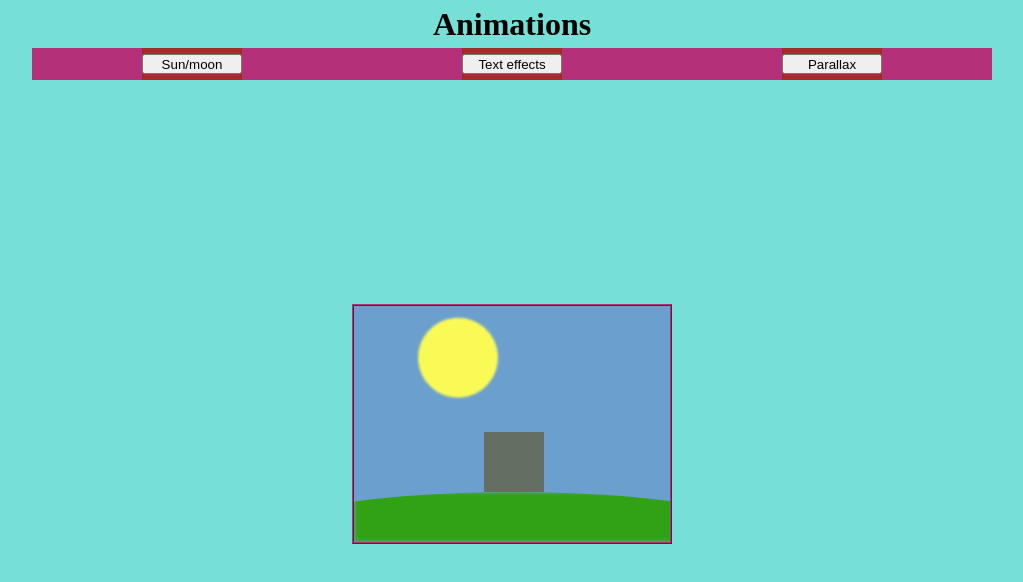
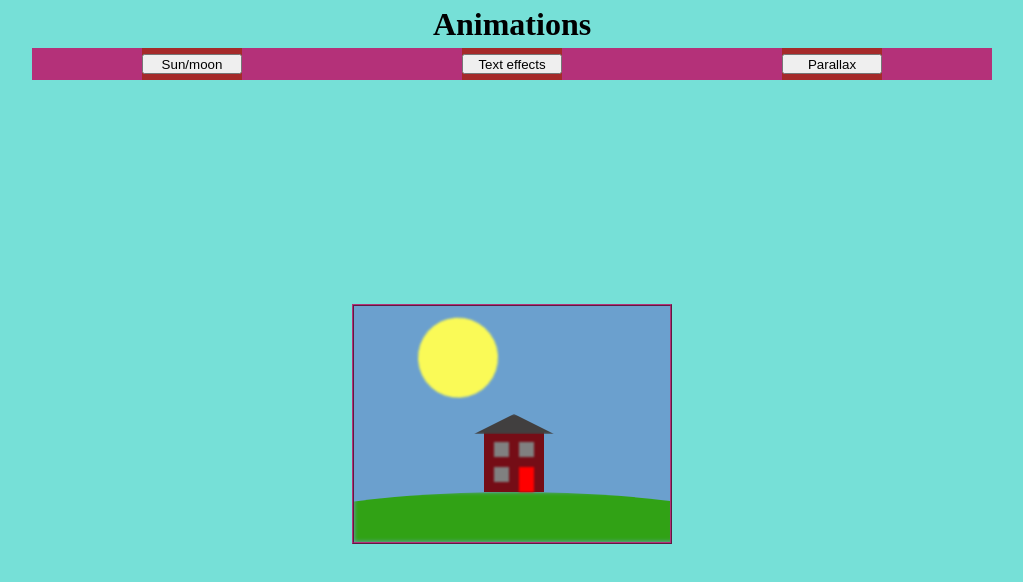
Before and after one commit to Georgie-x/animation-practice, a React (Vite) app: page / in a window 1280 px wide. Shown: the top 582 px of the page, without its empty margins (128-1151 px from the left). Built offline with nearby package versions, Linux system fonts and the light colour scheme.

Commit message:
added windows

```diff
--- a/src/components/animation1.tsx
+++ b/src/components/animation1.tsx
@@ -4,10 +4,12 @@ function Animation1() {
 			<div className='sky'>
 				<div className='sun'></div>
 				<div className='moon'></div>
-				<div className='tower'>
-					<div className='window'></div>
+				<div className='roof'></div>
+				<div className='house'>
+					<div className='window1'></div>
+					<div className='window2'></div>
+					<div className='window3'></div>
 					<div className='door'></div>
-					<div className='roof'></div>
 				</div>
 				<div className='land'></div>
 			</div>
--- a/src/styles/page-layout.css
+++ b/src/styles/page-layout.css
@@ -15,12 +15,13 @@
 	--sky-night-color: hsl(208, 82%, 22%);
 	--land-day-color: hsl(108, 76%, 37%);
 	--land-night-color: hsl(108, 97%, 23%);
-		--tower-day-color: hsl(107, 6%, 43%);
-	--tower-night-color: hsl(111, 9%, 16%);
+	--house-day-color: hsl(355, 80%, 27%);
+	--house-night-color: hsl(351, 86%, 9%);
 	--moon-color: hsl(209, 56%, 91%);
-	--tower-color: hsl(41, 70%, 35%);
 	--window-on-color: white;
 	--window-off-color: grey;
+	--door-color: red;
+	--roof-color: rgb(65, 63, 63);
 }
 
 html {
@@ -65,7 +66,7 @@ ol {
 
 li {
 	display: flex;
-background-color: brown;
+	background-color: brown;
 	justify-content: center;
 	align-items: center;
 }
@@ -84,5 +85,5 @@ button {
 }
 
 .animation.parallax {
-height: 720px;
+	height: 720px;
 }
--- a/src/styles/parallax.css
+++ b/src/styles/parallax.css
@@ -1,42 +1,47 @@
-.snowflake-far {
+.snowflake-layer {
   position: absolute;
   width: 100%;
   height: 100%;
-  background-color: rgba(236, 92, 229, 0.5);
-  background-repeat: repeat-x;
-  animation: drift 60s linear infinite;
+}
+
+.snowflake-far {
+  position: absolute;
+  width: 5px;
+  height: 5px;
+  background-color: white;
+  border-radius: 50%;
+  animation: fall 60s linear infinite;
   z-index: 1;
   opacity: 0.5;
 }
 
 .snowflake-mid {
   position: absolute;
-  width: 100%;
-  height: 100%;
- background-color: rgba(56, 70, 26, 0.5);
-  background-repeat: repeat-x;
-  animation: drift 30s linear infinite;
+  width: 10px;
+  height: 10px;
+  background-color: white;
+  border-radius: 50%;
+  animation: fall 30s linear infinite;
   z-index: 2;
   opacity: 0.7;
 }
 
 .snowflake-near {
   position: absolute;
-  width: 100%;
-  height: 100%;
-  background-color: rgba(196, 27, 27, 0.5);
-  background-repeat: repeat-x;
-  animation: drift 15s linear infinite;
+  width: 20px;
+  height: 20px;
+  background-color: white;
+  border-radius: 50%;
+  animation: fall 15s linear infinite;
   z-index: 3;
   opacity: 0.9;
 }
 
-.building {
-  position: absolute;
-  z-index: 4;
+@keyframes fall {
+  from {
+    transform: translateY(-100px);
+  }
+  to {
+    transform: translateY(720px);
+  }
 }
-
-@keyframes drift {
-  from { background-position: 0 0; }
-  to { background-position: -320px 0; }
-}
--- a/src/styles/sun-moon.css
+++ b/src/styles/sun-moon.css
@@ -1,5 +1,3 @@
-
-
 .sky {
 	position: relative;
 	height: 100%;
@@ -40,25 +38,118 @@
 		background-color: var(--land-day-color);
 	}
 }
-
-.tower{
+.roof {
+	position: absolute;
+	bottom: 108px;
+	left: 120px;
+	height: 20px;
+	width: 80px;
+	filter: blur(1px);
+	clip-path: polygon(50% 0%, 0% 100%, 100% 100%);
+	z-index: 3;
+	background-color: var(--roof-color);
+}
+.house {
 	position: absolute;
 	bottom: 50px;
 	left: 130px;
-	height:60px;
-	width:60px;
+	height: 60px;
+	width: 60px;
 	z-index: 1;
-	background-color: var(--tower-color);
-	animation: towerColor 12s linear infinite;
+
+	background-color: var(--house-day-color);
+	animation: houseColor 12s linear infinite;
 }
-@keyframes towerColor {
+@keyframes houseColor {
 	0%,
 	100% {
-		background-color: var(--tower-night-color);
+		background-color: var(--house-night-color);
 	}
 	50% {
-		background-color: var(--tower-day-color);
+		background-color: var(--house-day-color);
 	}
+}
+
+.window1 {
+	position: absolute;
+	width: 15px;
+	height: 15px;
+	bottom: 35px;
+	left: 10px;
+	filter: blur(1px);
+	background-color: var(--window-off-color);
+	animation: window1 12s linear infinite;
+}
+@keyframes window1 {
+	0%,
+	81%,
+	86%,
+	100% {
+		background-color: var(--window-off-color);
+	}
+	82%,
+	85% {
+		background-color: var(--window-on-color);
+	}
+}
+
+.window2 {
+	position: absolute;
+	width: 15px;
+	height: 15px;
+	bottom: 35px;
+	left: 35px;
+	filter: blur(1px);
+	background-color: var(--window-off-color);
+	animation: window2 12s linear infinite;
+}
+
+@keyframes window2 {
+	0%,
+	59%,
+	98%,
+	100% {
+		background-color: var(--window-off-color);
+	}
+	60%,
+	97% {
+		background-color: var(--window-on-color);
+
+	}
+}
+
+.window3 {
+	position: absolute;
+	width: 15px;
+	height: 15px;
+	bottom: 10px;
+	left: 10px;
+	filter: blur(1px);
+	background-color: var(--window-off-color);
+	animation: window3 12s linear infinite;
+}
+
+@keyframes window3 {
+	0%,
+	62%,
+	84%,
+	100% {
+		background-color: var(--window-off-color);
+	}
+	63%,
+	83% {
+		background-color: var(--window-on-color);
+	}
+}
+
+.door {
+	position: absolute;
+	width: 15px;
+	height: 25px;
+	bottom: 0px;
+	left: 35px;
+	filter: blur(1px);
+	background-color: var(--door-color);
 }
 
 .sun {
```
